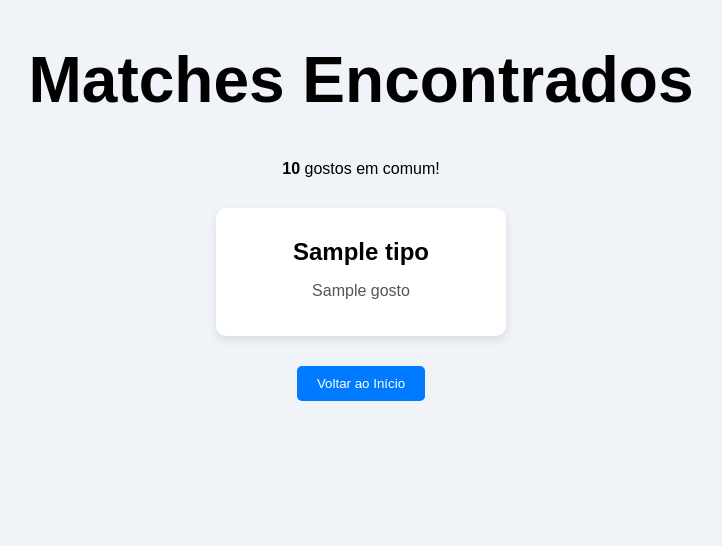
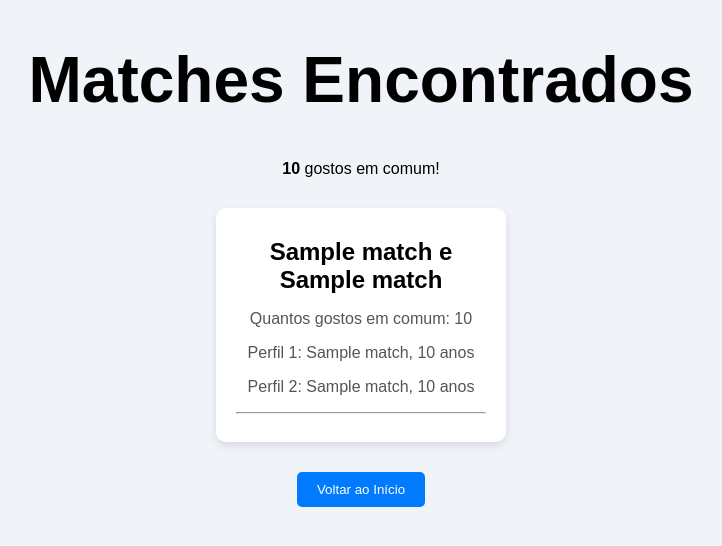
Before and after one commit to vecelic/Teste-Matches-Apps, a Flask app: template VsCode/templates/matches.html in a window 1280 px wide. Shown: the top 546 px of the page, without its empty margins (279-1001 px from the left). Run offline with Flask 3, Linux system fonts and the light colour scheme; the template is opened without the code that fills it: most values are stand-ins (such as "Sample title", 1, 10 or a date in 2020).

Commit message:
Add files via upload

```diff
--- a/VsCode/App.py
+++ b/VsCode/App.py
@@ -51,7 +51,20 @@ def criar_tabelas():
         )
     ''')
 
-    return conn_cadastro, cursor_cadastro, conn_gostos, cursor_gostos
+    # Tabela para armazenar os matches
+    conn_matches, cursor_matches = criar_conexao(caminho_cadastro)
+    cursor_matches.execute('''
+        CREATE TABLE IF NOT EXISTS matches (
+            id INTEGER PRIMARY KEY AUTOINCREMENT,
+            usuario1_id INTEGER NOT NULL,
+            usuario2_id INTEGER NOT NULL,
+            quantidade_comum INTEGER NOT NULL,
+            FOREIGN KEY(usuario1_id) REFERENCES usuarios(id),
+            FOREIGN KEY(usuario2_id) REFERENCES usuarios(id)
+        )
+    ''')
+
+    return conn_cadastro, cursor_cadastro, conn_gostos, cursor_gostos, conn_matches, cursor_matches
 
 def verificar_email_existente(cursor, email):
     cursor.execute('SELECT id FROM usuarios WHERE email = ?', (email,))
@@ -146,12 +159,9 @@ def adicionar_gostos(usuario_id):
 # Página de resultados de matches
 @app.route('/matches', methods=['GET', 'POST'])
 def matches():
-    gostos_comum = []
-    quantidade_comum = 0
-
     if request.method == 'POST':
-        usuario1_id = request.form['usuario1_id']
-        usuario2_id = request.form['usuario2_id']
+        usuario1_id = int(request.form['usuario1_id'])
+        usuario2_id = int(request.form['usuario2_id'])
 
         # Buscar os gostos dos dois usuários
         conn = sqlite3.connect(caminho_gostos)
@@ -164,12 +174,40 @@ def matches():
         gostos_usuario2 = cursor.fetchall()
 
         # Comparar gostos dos usuários
-        gostos_comum = set(gostos_usuario1) & set(gostos_usuario2)
+        gostos_comum = []
+        for tipo, gosto in gostos_usuario1:
+            if (tipo, gosto) in gostos_usuario2:
+                gostos_comum.append((tipo, gosto))
+
         quantidade_comum = len(gostos_comum)
+
+        # Se houver match, armazenar no banco
+        if quantidade_comum > 0:
+            # Conectar à tabela de matches para registrar o match
+            conn_matches = sqlite3.connect(caminho_cadastro)
+            cursor_matches = conn_matches.cursor()
+            cursor_matches.execute('''
+                INSERT INTO matches (usuario1_id, usuario2_id, quantidade_comum)
+                VALUES (?, ?, ?)
+            ''', (usuario1_id, usuario2_id, quantidade_comum))
+            conn_matches.commit()
+            conn_matches.close()
 
         conn.close()
 
-    return render_template('matches.html', gostos_comum=gostos_comum, quantidade_comum=quantidade_comum)
+    # Buscar todos os matches armazenados
+    conn_matches = sqlite3.connect(caminho_cadastro)
+    cursor_matches = conn_matches.cursor()
+    cursor_matches.execute('''
+        SELECT m.usuario1_id, m.usuario2_id, m.quantidade_comum, u1.nome as nome1, u1.idade as idade1, u2.nome as nome2, u2.idade as idade2
+        FROM matches m
+        JOIN usuarios u1 ON m.usuario1_id = u1.id
+        JOIN usuarios u2 ON m.usuario2_id = u2.id
+    ''')
+    matches = cursor_matches.fetchall()
+    conn_matches.close()
+
+    return render_template('matches.html', matches=matches)
 
 if __name__ == '__main__':
     criar_tabelas()  # Cria as tabelas ao iniciar a aplicação
--- a/VsCode/templates/matches.html
+++ b/VsCode/templates/matches.html
@@ -63,18 +63,21 @@
             <h1>Matches Encontrados</h1>
         </div>
 
-        {% if quantidade_comum > 0 %}
-            <p><strong>{{ quantidade_comum }}</strong> gostos em comum!</p>
+        {% if matches %}
+            <p><strong>{{ matches[0].quantidade_comum }}</strong> gostos em comum!</p>
             <div class="match-list">
-                {% for tipo, gosto in gostos_comum %}
+                {% for match in matches %}
                     <div class="match-item">
-                        <h3>{{ tipo }}</h3>
-                        <p>{{ gosto }}</p>
+                        <h3>{{ match.nome1 }} e {{ match.nome2 }}</h3>
+                        <p>Quantos gostos em comum: {{ match.quantidade_comum }}</p>
+                        <p>Perfil 1: {{ match.nome1 }}, {{ match.idade1 }} anos</p>
+                        <p>Perfil 2: {{ match.nome2 }}, {{ match.idade2 }} anos</p>
+                        <hr>
                     </div>
                 {% endfor %}
             </div>
         {% else %}
-            <p>Não há gostos em comum entre os usuários.</p>
+            <p>Não há matches ainda.</p>
         {% endif %}
 
         <form action="{{ url_for('index') }}" method="GET">
```
Also changed, not shown: VsCode/templates/adicionar_gostos.html (+17 -10 lines), VsCode/templates/index.html (+14 -11 lines), VsCode/BancoDeDados/Cadastro.db, VsCode/BancoDeDados/Gostos.db.
